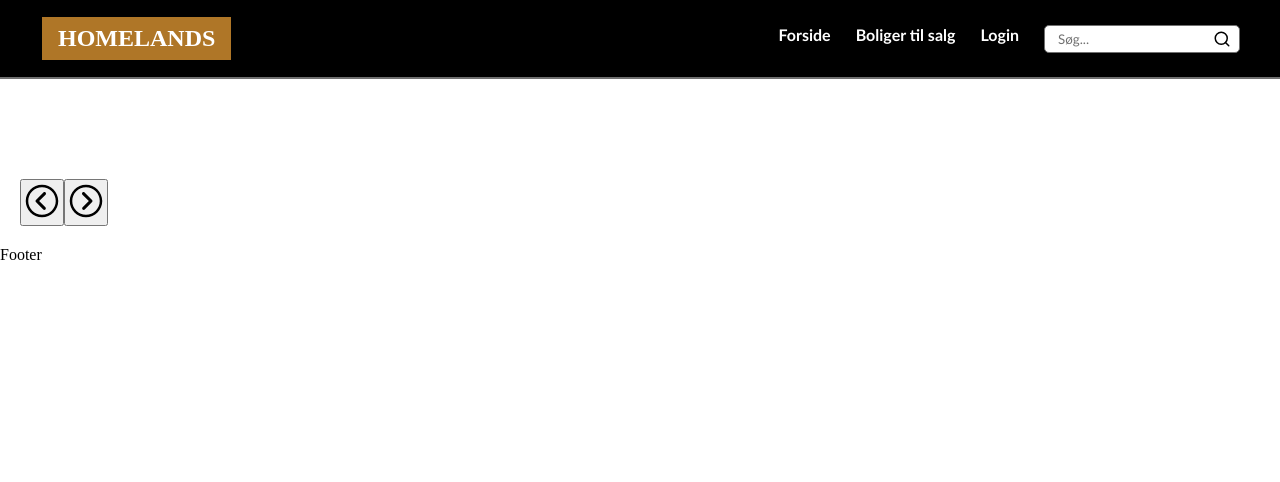
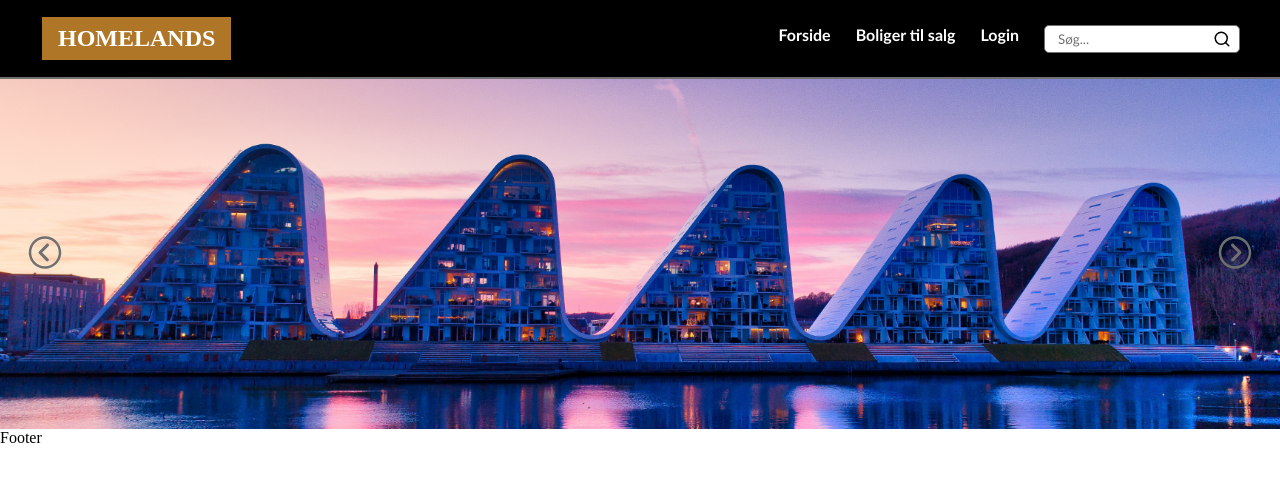
Before and after one commit to gllmsb/Homelands-opgave, a React (Vite) app in the folder homelands/: page / in a window 1280 px wide. Shown: the top 482 px of the page. Built offline with nearby package versions, Linux system fonts and the light colour scheme; a web font is replaced by a local one.

Commit message:
slideshow with design

```diff
--- a/homelands/src/components/Navbar/Navbar.module.scss
+++ b/homelands/src/components/Navbar/Navbar.module.scss
@@ -9,6 +9,7 @@
   border-bottom: 2px solid $border;
   font-family: $font1;
   position: relative;
+  z-index: 1000;
 
   .navContainer {
     display: flex;
--- a/homelands/src/components/Slideshow/Slideshow.jsx
+++ b/homelands/src/components/Slideshow/Slideshow.jsx
@@ -12,23 +12,17 @@ export const Slideshow = () => {
 
   const [currentIndex, setCurrentIndex] = useState(0);
 
-  // Function to go to the next slide
+  //Next slide function
   const nextSlide = () => {
     setCurrentIndex((prevIndex) => (prevIndex + 1) % images.length);
   };
 
-  // Function to go to the previous slide
+  //Previous slide function
   const prevSlide = () => {
     setCurrentIndex((prevIndex) =>
       prevIndex === 0 ? images.length - 1 : prevIndex - 1
     );
   };
-
-  // Auto-play the slideshow every 7 seconds
-  useEffect(() => {
-    const interval = setInterval(nextSlide, 7000); // Change every 7 seconds
-    return () => clearInterval(interval); // Cleanup to avoid memory leaks
-  }, []);
 
   return (
     <div className={styles.slideshow}>
@@ -44,7 +38,7 @@ export const Slideshow = () => {
         ))}
       </div>
 
-      {/* Navigation Arrows */}
+      {/* Arrows */}
       <button className={styles.prev} onClick={prevSlide}>
         <IoIosArrowDropleft size={40} />
       </button>
--- a/homelands/src/components/Slideshow/Slideshow.module.scss
+++ b/homelands/src/components/Slideshow/Slideshow.module.scss
@@ -0,0 +1,71 @@
+@use "../../styles/variables.scss" as *;
+
+.slideshow {
+  position: relative;
+  width: 100%;
+  height: 350px;
+  overflow: hidden;
+
+  .slides {
+    display: flex;
+    width: 100%;
+    height: 100%;
+  }
+
+  .slide {
+    min-width: 100%;
+    height: 100%;
+    background-size: cover;
+    background-position: center;
+    opacity: 0;
+    transition: opacity 1s ease-in-out;
+
+    &.active {
+      opacity: 1;
+    }
+  }
+
+  /* Image Styling for <img> tag */
+  .image {
+    width: 100%;
+    height: 100%;
+    object-fit: cover;
+  }
+
+  /* Navigation Arrows */
+  .prev, .next {
+    position: absolute;
+    top: 50%;
+    transform: translateY(-50%);
+    background: transparent;
+    color: $border;
+    border: none;
+    padding: 10px;
+    cursor: pointer;
+    transition: background 0.3s;
+    z-index: 10;
+
+    &:hover {
+      color: $search-icon;
+    }
+  }
+
+  .prev {
+    left: 15px;
+  }
+
+  .next {
+    right: 15px;
+  }
+}
+
+/* Responsive */
+@media (max-width: 768px) {
+  .slideshow {
+    height: 250px;
+  }
+
+  .prev, .next {
+    padding: 8px;
+  }
+}
--- a/homelands/src/layout/mainLayout.jsx
+++ b/homelands/src/layout/mainLayout.jsx
@@ -7,7 +7,7 @@ export const MainLayout = () => {
   return (
     <div>
         <Navbar />
-        <main className='content' style={{marginTop: "80px", padding: "20px"}}>
+        <main>
             <Outlet />
         </main>
         <Footer />
```
